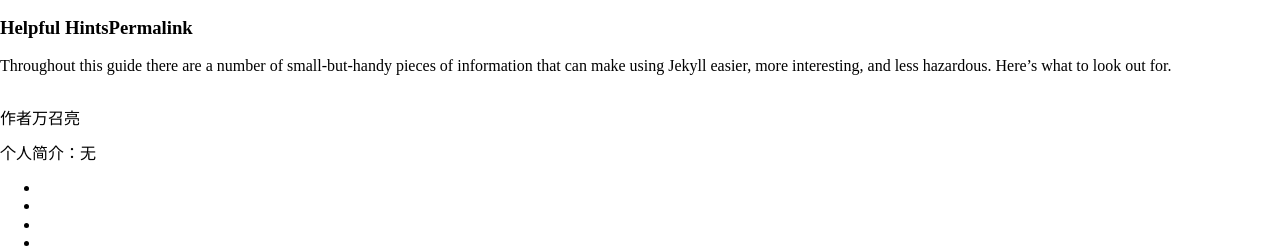
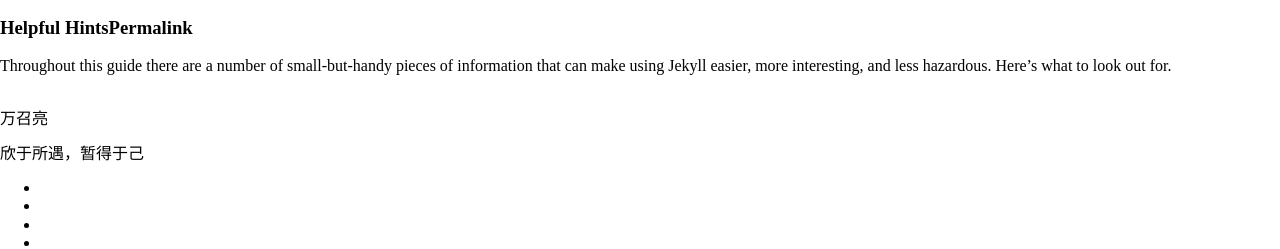
Before and after one commit to Jacobwan/Jacobwan.github.io, a Jekyll site: the page built from _posts/2017-04-18-hello-jekyll.md, in a window 1280 px wide. Shown: the part 431-680 px from the top of the page. Built offline with Jekyll 4.4.1, drawn with Linux system fonts in a browser that asks for light colours; nearby versions of some CDN libraries; library files that are not in the unit come from our copies; comment, search, counter and statistics services are not loaded; a style sheet for code colours, icons or effects is not loaded; some of the changed text lies outside the part shown; grey boxes are pictures that could not be loaded.

Commit message:
Update _config.yml
欣于所遇，暂得于己

```diff
--- a/_config.yml
+++ b/_config.yml
@@ -1,7 +1,7 @@
 # Site settings 配置站点
-title: '网站标题Jacobwan Blog'
-description: '站点描述：向之所欣，俯仰之间，已为陈迹。'
-keyword: '网站关键字, Python, NODE, Appium'
+title: 'Jacobwan Blog'
+description: '向之所欣，俯仰之间，已为陈迹。'
+keyword: 'Python, NODE, Appium'
 url: 'wanzhaoliang.top'
 baseurl: '/'
 
@@ -15,9 +15,9 @@
 #nickname: '悟空'
 #bio: '前端开发者，热爱技术&设计，简单乐观爱创造'
 #avatar: 'assets/img/profile.png'
-author: '作者万召亮'
-nickname: '昵称laowan'
-bio: '个人简介：无'
+author: '万召亮'
+nickname: 'laowan'
+bio: '欣于所遇，暂得于己'
 avatar: 'assets/img/profile.png'
 
 # Search
```
